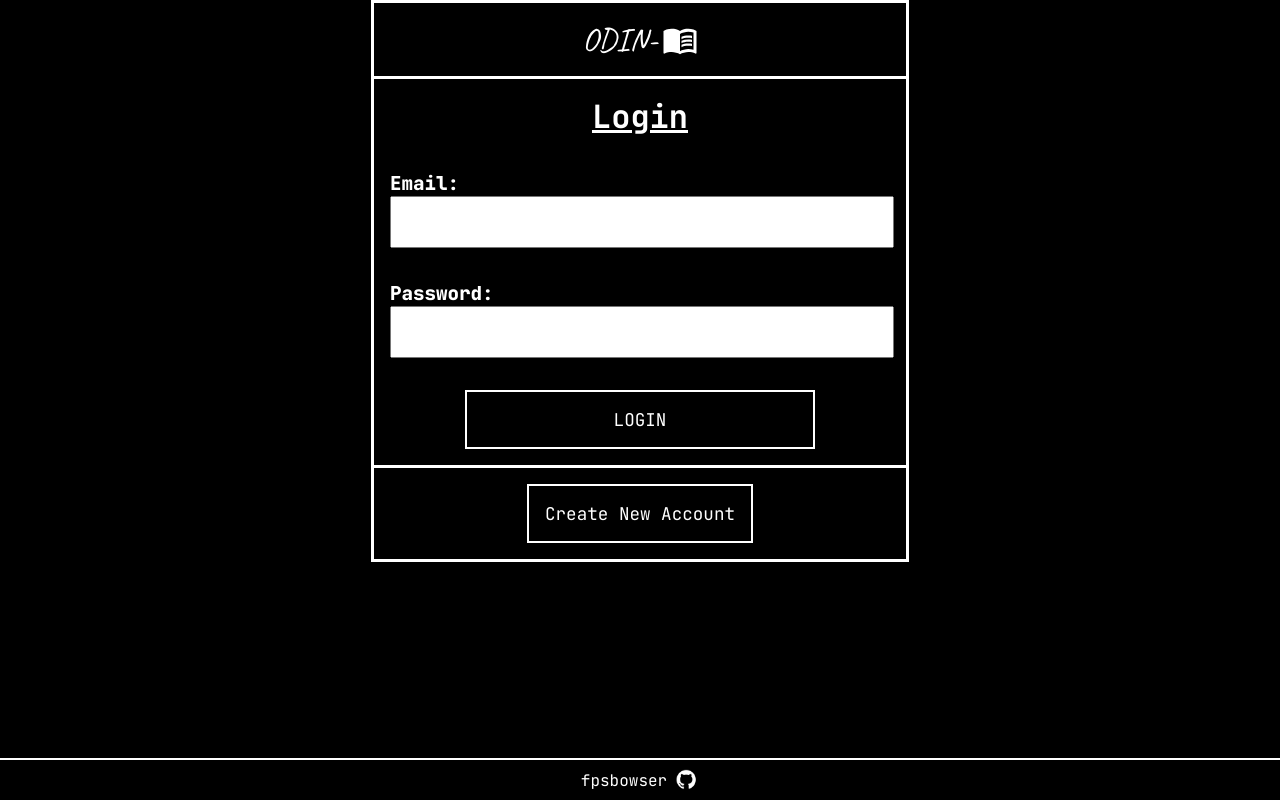
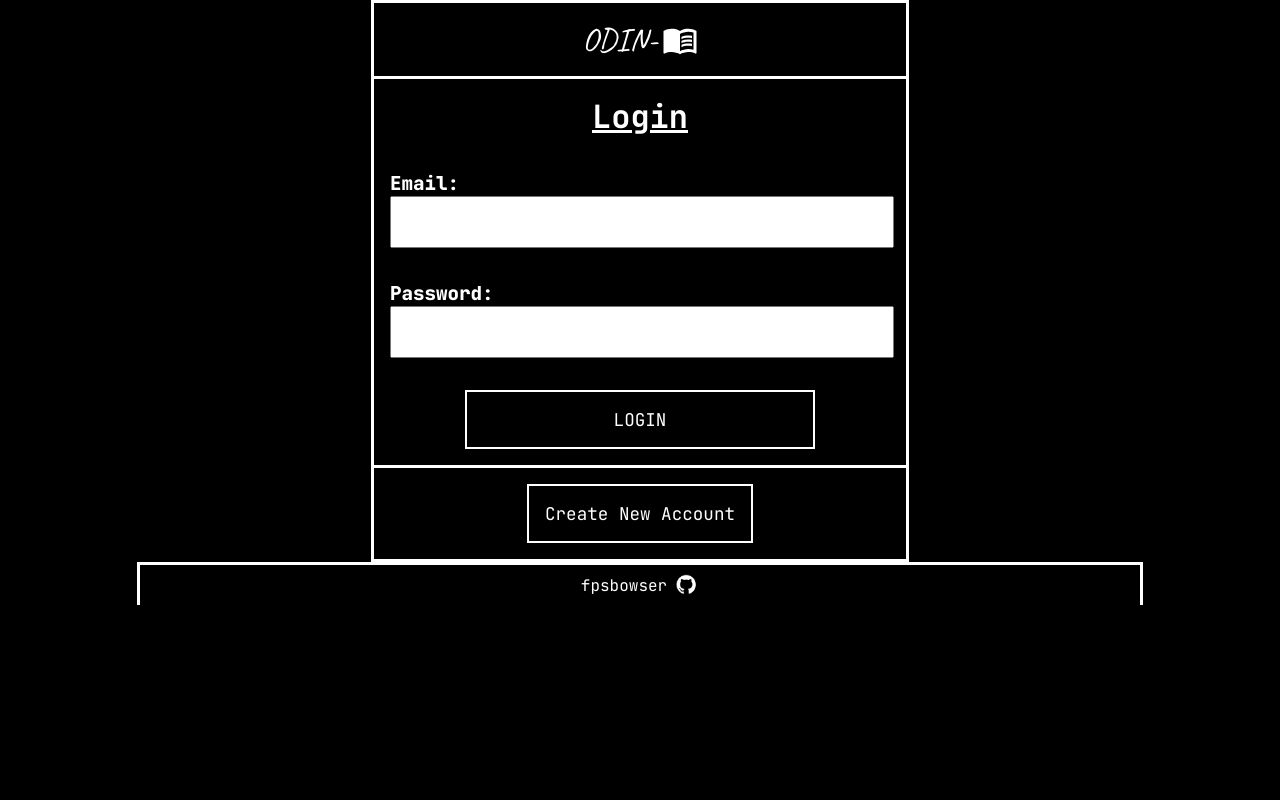
Before and after one commit to fpsbowser/OdinBook_client, a React (Create React App) app: page /login in a window 1280 px wide. Built offline with nearby package versions, Linux system fonts and the light colour scheme.

Commit message:
updated style

```diff
--- a/src/style/home.css
+++ b/src/style/home.css
@@ -10,4 +10,5 @@
   height: 90vh;
   overflow-y: scroll;
   gap: 1rem;
+  padding-bottom: 1rem;
 }
--- a/src/style/social.css
+++ b/src/style/social.css
@@ -5,11 +5,11 @@
   grid-template-columns: repeat(2, 1fr);
   background-color: black;
   height: 5vh;
-  position: fixed;
-  bottom: 0;
-  left: 0;
-  right: 0;
-  border-top: 2px solid white;
+  margin: 0 auto;
+  border-top: 3px solid white;
+  border-right: 3px solid white;
+  border-left: 3px solid white;
+  max-width: 1000px;
 }
 
 #text {
```
